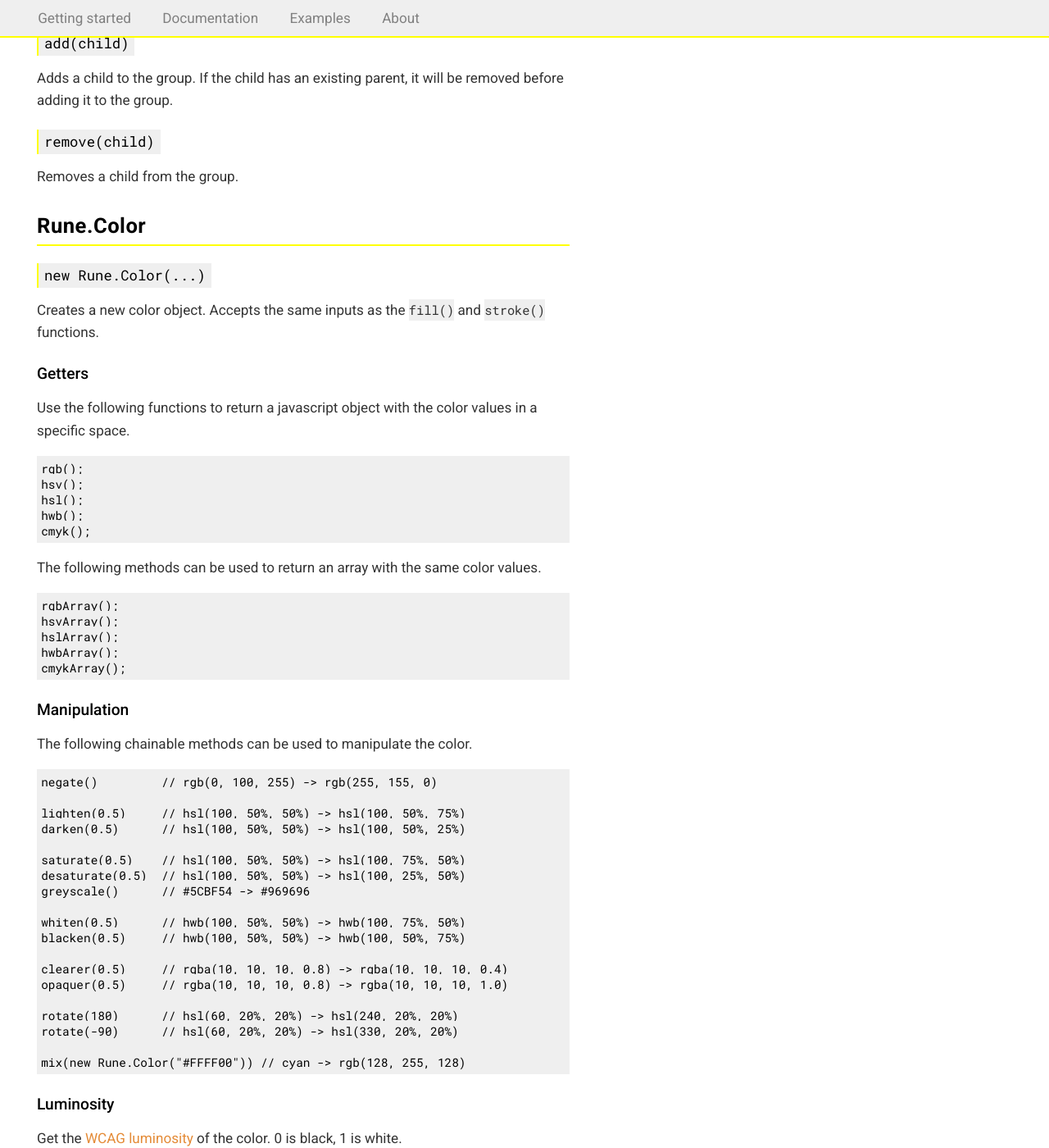
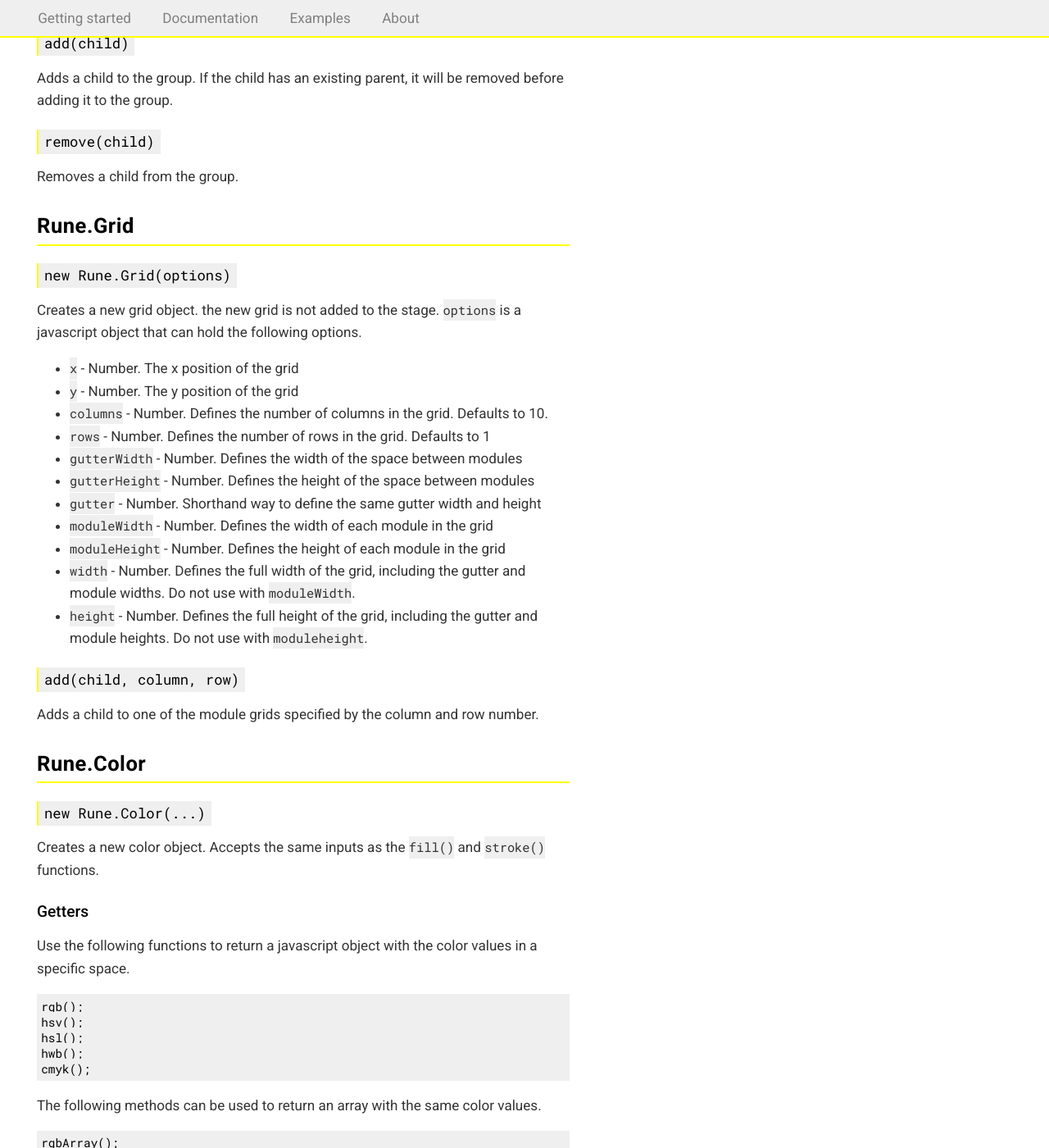
Before and after one commit to runemadsen/rune.js, a Jekyll site: the page built from documentation.md, in a window 1280 px wide and 1400 px high, scrolled down 10403 px. Shown: the whole window at 82% size. Built offline with Jekyll 4.4.1, drawn with Linux system fonts in a browser that asks for light colours; nearby versions of some CDN libraries; comment, search, counter and statistics services are not loaded.

Commit message:
basic pass at documentation

```diff
--- a/documentation.md
+++ b/documentation.md
@@ -366,6 +366,28 @@ Adds a child to the group. If the child has an existing parent, it will be remov
 
 Removes a child from the group.
 
+## Rune.Grid
+
+### `new Rune.Grid(options)`
+
+Creates a new grid object. the new grid is not added to the stage. `options` is a javascript object that can hold the following options.
+
+- `x` - Number. The x position of the grid
+- `y` - Number. The y position of the grid
+- `columns` - Number. Defines the number of columns in the grid. Defaults to 10.
+- `rows` - Number. Defines the number of rows in the grid. Defaults to 1
+- `gutterWidth` - Number. Defines the width of the space between modules
+- `gutterHeight` - Number. Defines the height of the space between modules
+- `gutter` - Number. Shorthand way to define the same gutter width and height
+- `moduleWidth` - Number. Defines the width of each module in the grid
+- `moduleHeight` - Number. Defines the height of each module in the grid
+- `width` - Number. Defines the full width of the grid, including the gutter and module widths. Do not use with `moduleWidth`.
+- `height` - Number. Defines the full height of the grid, including the gutter and module heights. Do not use with `moduleheight`.
+
+### `add(child, column, row)`
+
+Adds a child to one of the module grids specified by the column and row number.
+
 ## Rune.Color
 
 ### `new Rune.Color(...)`
```
